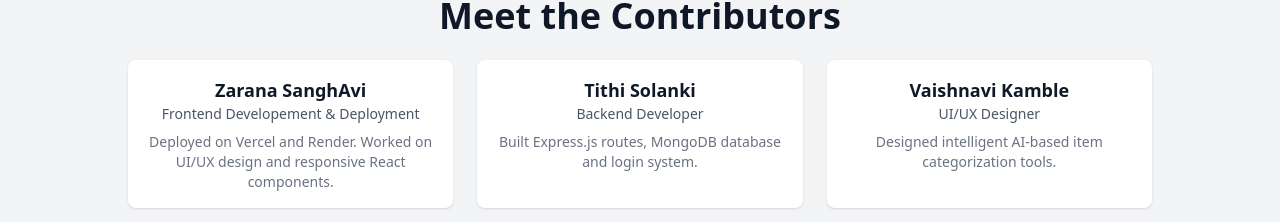
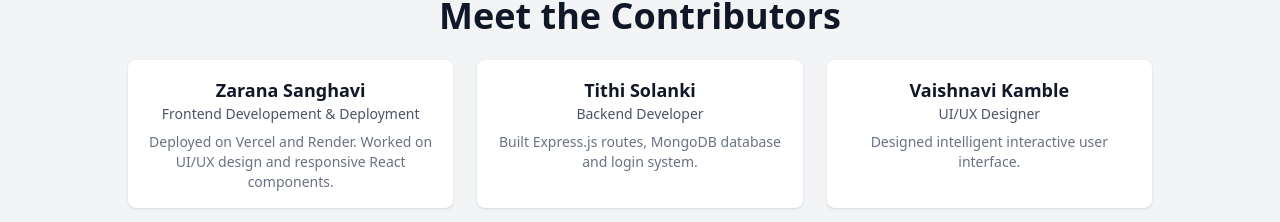
Before and after one commit to zaranasanghavi/frontend, a React (Vite) app in the folder frontend/: page / in a window 1280 px wide. Shown: the part 2024-2246 px from the top of the page. Built offline with nearby package versions, Linux system fonts and the light colour scheme.

Commit message:
Update Home.jsx

```diff
--- a/frontend/src/pages/Home.jsx
+++ b/frontend/src/pages/Home.jsx
@@ -177,9 +177,9 @@ const Home = () => {
           transition={{ duration: 1 }}
         >
           {[
-            ["Zarana SanghAvi", "Frontend Developement & Deployment", "Deployed on Vercel and Render. Worked on UI/UX design and responsive React components."],
+            ["Zarana Sanghavi", "Frontend Developement & Deployment", "Deployed on Vercel and Render. Worked on UI/UX design and responsive React components."],
             ["Tithi Solanki", "Backend Developer", "Built Express.js routes, MongoDB database and login system."],
-            ["Vaishnavi Kamble", "UI/UX Designer", "Designed intelligent AI-based item categorization tools."],
+            ["Vaishnavi Kamble", "UI/UX Designer", "Designed intelligent interactive user interface."],
           ].map(([name, role, desc], idx) => (
             <div key={idx} className="bg-white p-4 rounded-lg shadow text-center hover:shadow-lg transition">
               <h3 className="text-lg font-semibold">{name}</h3>
```
